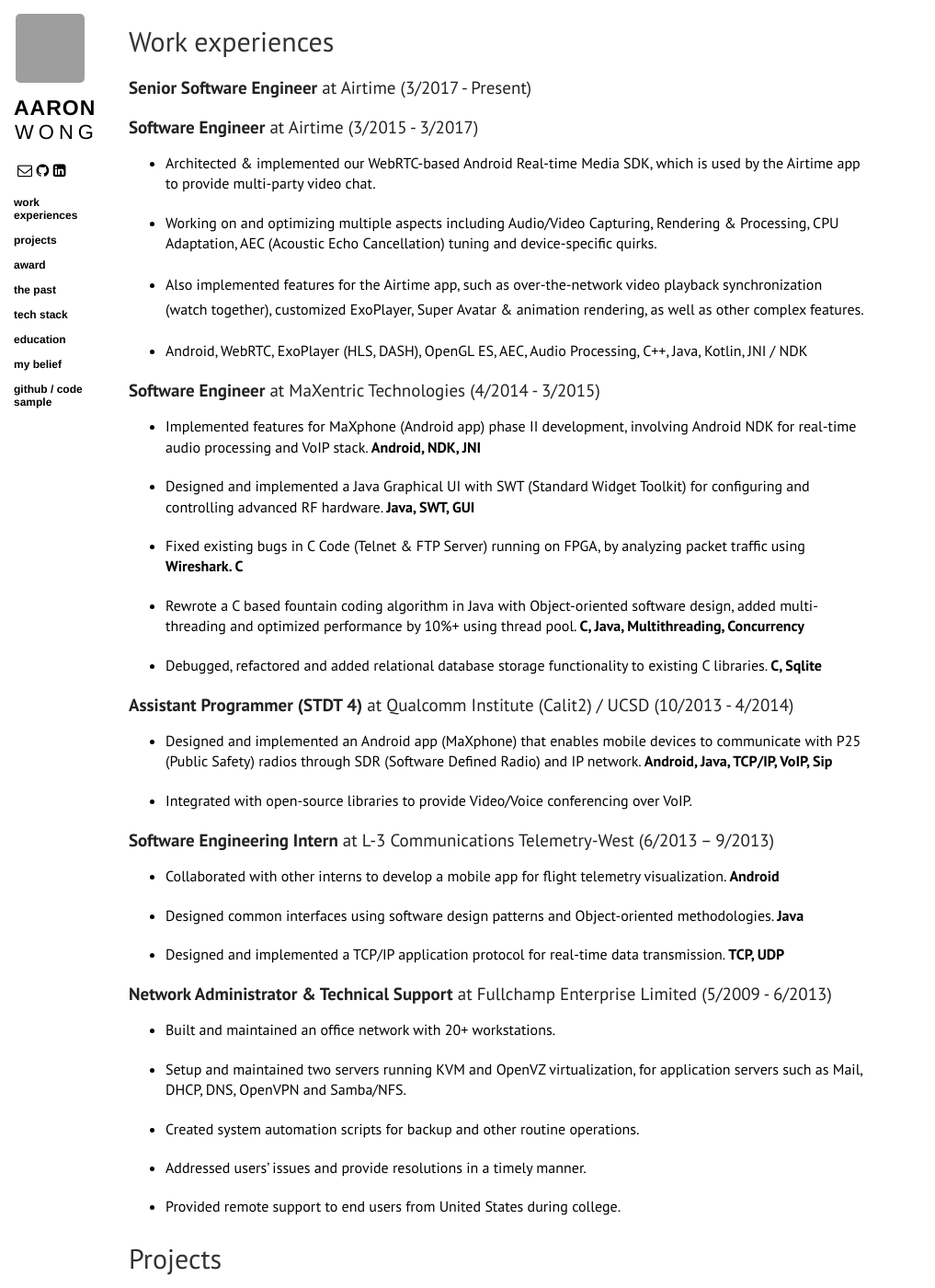
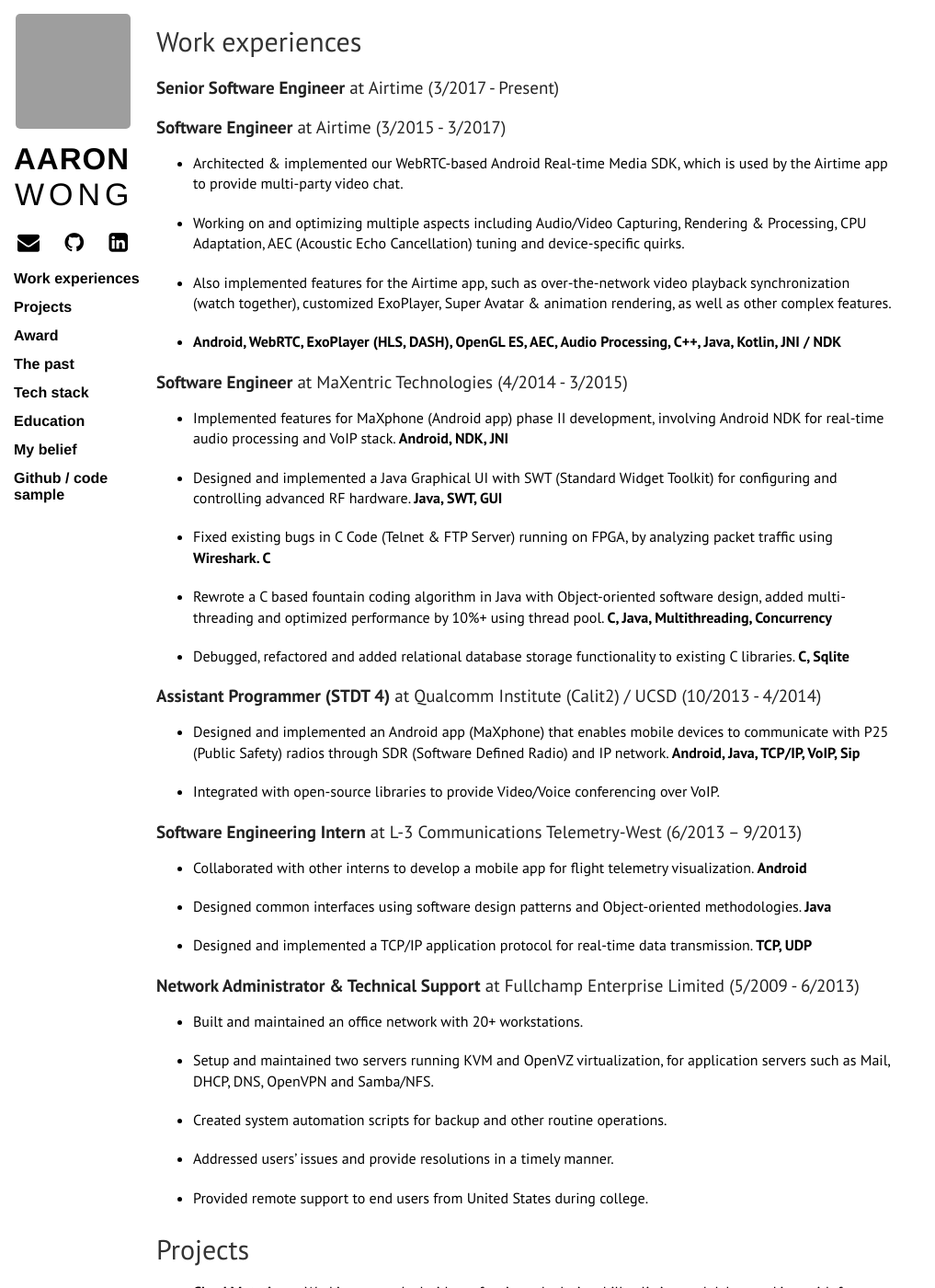
Before and after one commit to aaron112/aaron112.github.io, a Jekyll site: the page built from index.md, in a window 1280 px wide and 1400 px high. Shown: the whole window at 92% size, without its empty margins (0-1017 px from the left). Built offline with Jekyll 4.4.1, drawn with Linux system fonts in a browser that asks for light colours; nearby versions of some CDN libraries; grey boxes are pictures that could not be loaded.

Commit message:
Update style

```diff
--- a/_includes/sidebar.html
+++ b/_includes/sidebar.html
@@ -11,21 +11,21 @@
   </section>
 
   <section class="meta">
-    <a href="mailto:{{ site.email }}" target="_blank"><i class="fa fa-envelope-o"></i></a>
+    <a href="mailto:{{ site.email }}" target="_blank"><i class="fa fa-envelope"></i></a>
     <a href="{{ site.github.owner_url }}" target="_blank"><i class="fa fa-github"></i></a>
     <a href="http://linkedin.com/in/{{ site.linkedin }}" target="_blank"><i class="fa fa-linkedin-square"></i></a>
   </section>
 
   <section class="sections">
     <ul>
-      <li><a href="/#work-exp">work experiences</a></li>
-      <li><a href="/#projects">projects</a></li>
-      <li><a href="/#award">award</a></li>
-      <li><a href="/#the-past">the past</a></li>
-      <li><a href="/#tech-stack">tech stack</a></li>
-      <li><a href="/#education">education</a></li>
-      <li><a href="/#my-belief">my belief</a></li>
-      <li><a href="https://github.com/aaron112?tab=repositories">github / code sample</a></li>
+      <li><a href="/#work-exp">Work experiences</a></li>
+      <li><a href="/#projects">Projects</a></li>
+      <li><a href="/#award">Award</a></li>
+      <li><a href="/#the-past">The past</a></li>
+      <li><a href="/#tech-stack">Tech stack</a></li>
+      <li><a href="/#education">Education</a></li>
+      <li><a href="/#my-belief">My belief</a></li>
+      <li><a href="https://github.com/aaron112?tab=repositories">Github / code sample</a></li>
     </ul>
   </section>
 </section>
--- a/css/base.css
+++ b/css/base.css
@@ -11,7 +11,7 @@ a {
   position: fixed;
   left: 15px;
   top: 15px;
-  width: 80px;
+  width: 150px;
   font-family: Helvetica, sans-serif; }
   .sidebar a {
     text-decoration: none; }
@@ -21,17 +21,20 @@ a {
   .sidebar .avatar {
     padding: 0;
     margin-left: 2px;
-    border-radius: 5px; }
+    border-radius: 5px;
+    height: 125px;
+    width: 125px;
+   }
   .sidebar .name {
     text-transform: uppercase;
     margin: 10px 0 20px 0; }
     .sidebar .name #lname {
       padding-left: 1px;
-      font-size: 22px;
+      font-size: 34px;
       letter-spacing: 5px;
       color: black; }
     .sidebar .name #fname {
-      font-size: 23px;
+      font-size: 33px;
       font-weight: bold;
       letter-spacing: 1px;
       color: black; }
@@ -42,15 +45,17 @@ a {
       color: #227ce8; }
   .sidebar .meta {
     margin-left: 4px; }
-  .sidebar .meta .icon {
-    margin-right: 6px; }
+  .sidebar .meta i {
+    margin-right: 23px;
+    font-size: 24px;
+  }
   .sidebar .sections {
     margin: 15px 0 0 0; }
     .sidebar .sections a {
       padding: 3px 0;
       color: black;
       font-weight: bold;
-      font-size: 12px;
+      font-size: 16px;
       display: block; }
       .sidebar .sections a:hover {
         color: #227ce8; }
@@ -63,7 +68,7 @@ a {
 
 .content {
   max-width: 800px;
-  margin-left: 140px;
+  margin-left: 170px;
   margin-right: 20px;
   margin-bottom: 50px; }
   .content h1 {
--- a/css/mobile.css
+++ b/css/mobile.css
@@ -4,13 +4,14 @@
   margin: 0;
   padding: 25px; }
   .sidebar img {
-    display: none; }
+    display: flex;
+    margin-bottom: 10px; }
   .sidebar .name {
     display: inline; }
     .sidebar .name #fname, .sidebar .name #lname {
       font-size: 25px; }
   .sidebar .meta {
-    display: none; }
+    margin: 10px 0 10px; }
   .sidebar ul {
     padding: 25px; }
   .sidebar li {
@@ -20,7 +21,7 @@
     .sidebar .sections a {
       font-size: 16px;
       margin: 0 20px 0 0;
-      padding: 5px 10px; }
+      padding: 5px 0; }
 
 .content {
   margin: 0;
--- a/index.md
+++ b/index.md
@@ -11,8 +11,7 @@ title: ""
 - Architected & implemented our WebRTC-based Android Real-time Media SDK, which is used by the Airtime app to provide multi-party video chat.
 - Working on and optimizing multiple aspects including Audio/Video Capturing, Rendering & Processing, CPU Adaptation, AEC (Acoustic Echo Cancellation) tuning and device-specific quirks.
 - Also implemented features for the Airtime app, such as over-the-network video playback synchronization (watch together), customized ExoPlayer, Super Avatar & animation rendering, as well as other complex features.
-
-- Android, WebRTC, ExoPlayer (HLS, DASH), OpenGL ES, AEC, Audio Processing, C++, Java, Kotlin, JNI / NDK
+- **Android, WebRTC, ExoPlayer (HLS, DASH), OpenGL ES, AEC, Audio Processing, C++, Java, Kotlin, JNI / NDK**
 
 ### **Software Engineer** at MaXentric Technologies (4/2014 - 3/2015)
 - Implemented features for MaXphone (Android app) phase II development, involving Android NDK for real-time audio processing and VoIP stack. **Android, NDK, JNI**
```
